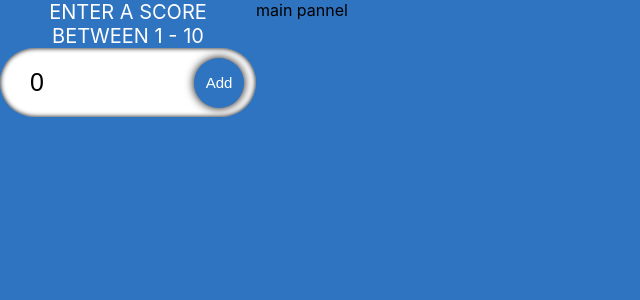
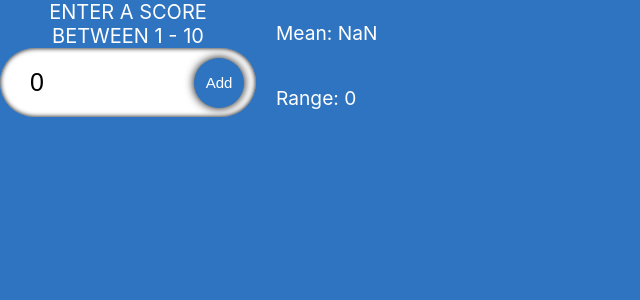
Before and after one commit to skerr4311/NW_Test, a React (Create React App) app: page / in a window 1280 px wide. Shown: the top 300 px of the page, without its empty margins (0-640 px from the left). Built offline with nearby package versions, Linux system fonts and the light colour scheme.

Commit message:
Completed task

```diff
--- a/src/components/ScoreList.tsx
+++ b/src/components/ScoreList.tsx
@@ -18,7 +18,7 @@ const ScoreList: React.FC<Props> = ({scores, dispatch}) => {
         <div className='score-list-container'>
             {scores.map(s => (
                 <form className="score_single">
-                    <span className="todo-single-text">{s.score}</span>
+                    <span className="todo-single-text">Score: {s.score} / 10</span>
                     <span className="score-icon" onClick={() => handleDelete(s.id)}>
                         <AiFillDelete />
                     </span>
--- a/src/css/listitems.css
+++ b/src/css/listitems.css
@@ -14,6 +14,8 @@
 
 .todo-single-text {
     flex: 1;
+    color: white;
+    font-weight: bold;
     padding: 5px;
     border: none;
     font-size: 20px;
@@ -23,4 +25,5 @@
     margin-left: 10px;
     font-size: 25px;
     cursor: pointer;
+    color: white;
 }
--- a/src/css/mainpage.css
+++ b/src/css/mainpage.css
@@ -32,3 +32,12 @@
         width: 40%;
     }
 }
+
+.stat-item {
+    display: flex;
+    border-radius: 5px;
+    padding: 20px;
+    margin-top: 1px;
+    color: white;
+    font-size: larger;
+}
--- a/src/pages/MainPage.tsx
+++ b/src/pages/MainPage.tsx
@@ -17,6 +17,22 @@ const MainPage:React.FC = () => {
     const [score, setScore] = useState<number>(0);
     const [state, dispatch] = useReducer(ScoreReducer, []);
 
+    const sum = state.reduce((s, a) => s + a.score, 0);
+
+    const mean = sum / state.length;
+
+    const range = () => {
+        let large = 5;
+        let small = 5;
+
+        //There are issues here that need attention
+        state.forEach(e => {
+            if(e.score > large) { large = e.score}
+            if(e.score < small) { small = e.score}
+        });
+        return large - small;
+    }
+
     const HandleAdd = (e: React.FormEvent) => {
         e.preventDefault();
         if(score > 0 && score <= 10){
@@ -34,7 +50,12 @@ const MainPage:React.FC = () => {
                 <ScoreList scores={state} dispatch={dispatch}/>
             </div>
             <div className='main-pannel'>
-                main pannel
+                <span className='stat-item'>
+                    Mean: {mean}
+                </span>
+                <span className='stat-item'>
+                    Range: {range()}
+                </span>
             </div>
         </div>
     );
```
